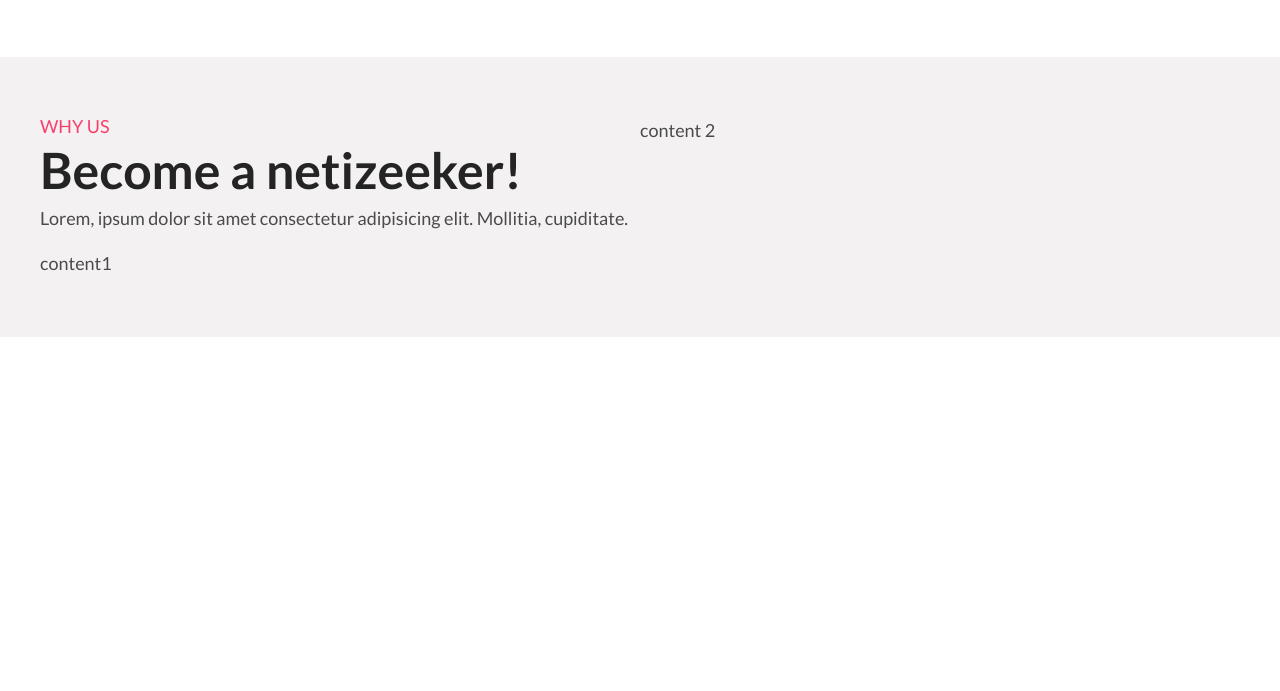
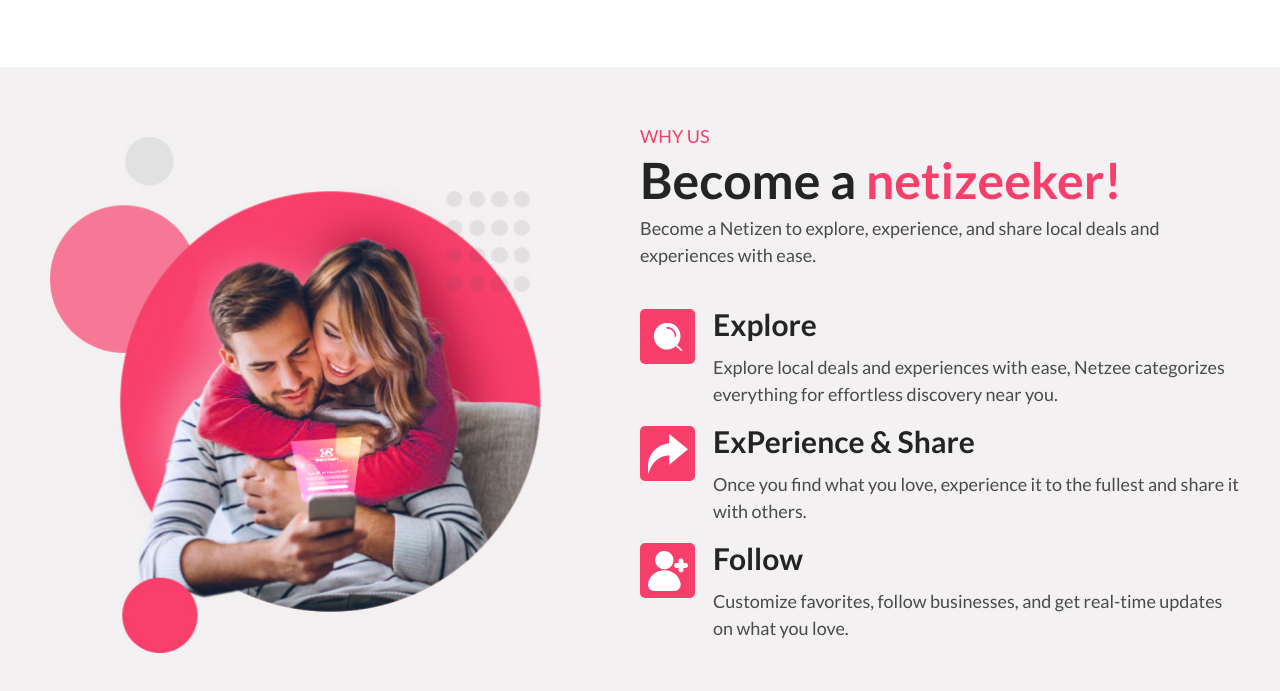
Before and after one commit to dinesh-jaysiri/netzee, a plain HTML site: page index.html in a window 1280 px wide. Shown: the part 615-1306 px from the top of the page. Before the commit the page ends 952 px from the top, so only its background shows below. Drawn offline with Linux system fonts and the light colour scheme.

Commit message:
build whyus section

```diff
--- a/css/styles.css
+++ b/css/styles.css
@@ -85,7 +85,7 @@
     }
 
     h3 {
-        font-size: 3.6rem;
+        font-size: 3rem;
         margin-bottom: 1.5rem;
     }
 }
@@ -245,7 +245,11 @@
 /* block */
 .block {
     padding-top: 60px;
-    padding-bottom: 60px;
+    padding-bottom: 70px;
+}
+
+.block__heading {
+    margin-bottom: 4rem;
 }
 .container {
     max-width: 1220px;
@@ -449,3 +453,37 @@
         line-height: 1.3;
     }
 }
+
+
+/* whyus */
+.whyus .block__image {
+    display: none;
+}
+
+@media screen and (min-width:1024px){
+    .whyus .block__data {
+    grid-column:2;
+    }
+    .whyus .block__image {
+        grid-row: 1;
+    }
+
+        .whyus .block__image {
+            display: block;
+            width: 100%;
+        }
+}
+
+
+
+.primary--text {
+    color: var(--color-primary);
+}
+
+
+
+
+
+/* slider */
+
+/* features */
--- a/index.html
+++ b/index.html
@@ -22,7 +22,7 @@
         </svg>
         <ul class="list nav__list collapsible__content">
           <li class="nav__item"><a href="#">home</a></li>
-          <li class="nav__item"><a href="#">why us</a></li>
+          <li class="nav__item"><a href="#whyus">why us</a></li>
           <li class="nav__item"><a href="#">netzee feature</a></li>
           <li class="nav__item"><a href="#">gallery</a></li>
           <li class="nav__item"><a href="#">merchants</a></li>
@@ -61,20 +61,73 @@
       <img class="hero__image" src="images/hero.png" alt="iphone" />
     </section>
 
-    <section class="block__continer block__continer--dark whyus ">
-      <div class="block  container grid grid--1x2">
-        <div>
+    <section id="whyus" class="block__continer block__continer--dark whyus">
+      <div class="block container grid grid--1x2">
+        <div class="block__data">
           <div class="block__heading">
             <h4 class="block__mini-title">why us</h4>
-            <h2 class="block__title">Become a netizeeker!</h2>
+            <h2 class="block__title">
+              Become a <span class="primary--text">netizeeker!</span>
+            </h2>
             <p class="block__tag">
-              Lorem, ipsum dolor sit amet consectetur adipisicing elit.
-              Mollitia, cupiditate.
+              Become a Netizen to explore, experience, and share local deals and
+              experiences with ease.
             </p>
           </div>
-          <div>content1</div>
+          <div>
+            <article class="media">
+              <div class="media__image">
+                <div class="icon-container">
+                  <svg class="icon icon--white">
+                    <use xlink:href="images/sprite.svg#search"></use>
+                  </svg>
+                </div>
+              </div>
+              <div class="media__body">
+                <h3 class="media__heading">Explore</h3>
+                <p class="media__content">
+                  Explore local deals and experiences with ease, Netzee
+                  categorizes everything for effortless discovery near you.
+                </p>
+              </div>
+            </article>
+
+            <article class="media">
+              <div class="media__image">
+                <div class="icon-container">
+                  <svg class="icon icon--white">
+                    <use xlink:href="images/sprite.svg#share"></use>
+                  </svg>
+                </div>
+              </div>
+              <div class="media__body">
+                <h3 class="media__heading">ExPerience & Share</h3>
+                <p class="media__content">
+                  Once you find what you love, experience it to the fullest and
+                  share it with others.
+                </p>
+              </div>
+            </article>
+
+            <article class="media">
+              <div class="media__image">
+                <div class="icon-container">
+                  <svg class="icon icon--white">
+                    <use xlink:href="images/sprite.svg#follow"></use>
+                  </svg>
+                </div>
+              </div>
+              <div class="media__body">
+                <h3 class="media__heading">Follow</h3>
+                <p class="media__content">
+                  Customize favorites, follow businesses, and get real-time
+                  updates on what you love.
+                </p>
+              </div>
+            </article>
+          </div>
         </div>
-        <div>content 2</div>
+        <img src="images/image1.png" class="block__image"  />
       </div>
     </section>
 
```
Also changed, not shown: images/image1.png (added).
